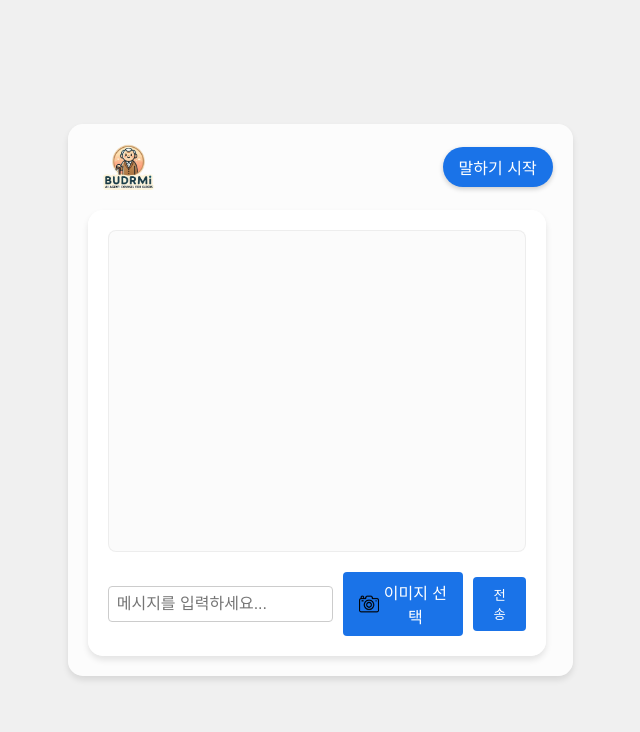
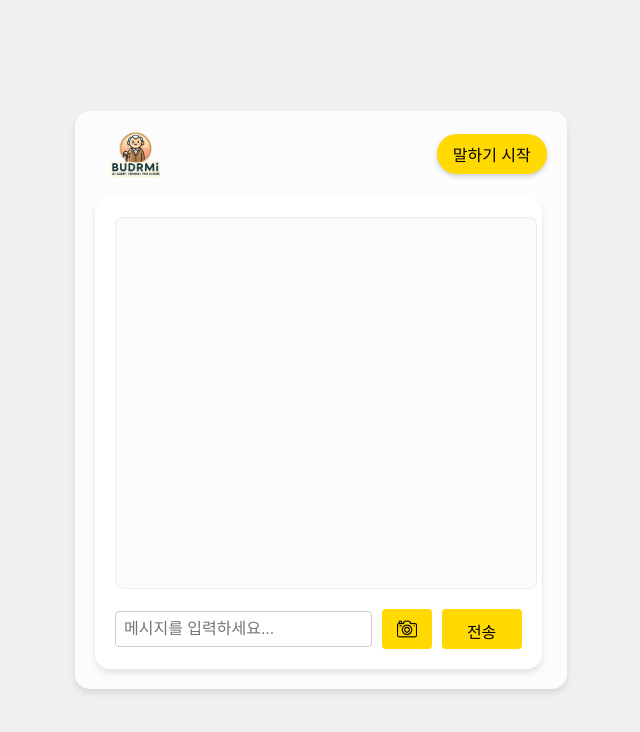
Before and after one commit to bellkjtt/react-fastapi-websocker, a React (Create React App) app: page / in a window 1280 px wide. Shown: the top 732 px of the page, without its empty margins (314-954 px from the left). Built offline with nearby package versions, Linux system fonts and the light colour scheme.

Commit message:
css 수정

```diff
--- a/src/App.js
+++ b/src/App.js
@@ -1,8 +1,7 @@
-import React, { useState, useEffect, useRef } from 'react';
+import React, { useState, useEffect} from 'react';
 import './styles/App.css';
 import Header from './components/Header';
 import ChatContainer from './components/ChatContainer';
-import Waveform from './components/Waveform';
 import useSpeechRecognition from './components/useSpeechRecognition';
 import backgroundImage from './images/Background.png';
 
@@ -15,8 +14,7 @@ function App() {
   const [analyser, setAnalyser] = useState(null);
   const [volume, setVolume] = useState(0);
 
-  const audioRef = useRef(null);
-  const VOLUME_THRESHOLD = 35;
+  const VOLUME_THRESHOLD = 30;
   const BASE_CIRCLE_SIZE = 75; // 기본 원 크기
   const MAX_CIRCLE_GROWTH = 150; // 최대 크기 증가량
 
--- a/src/components/ChatContainer.css
+++ b/src/components/ChatContainer.css
@@ -14,7 +14,7 @@ body {
 
 #container {
     width: 90%;
-    max-width: 600px;
+    max-width: 700px;
     z-index: 1;
     background-color: rgba(255, 255, 255, 0.8);
     padding: 20px;
@@ -37,15 +37,15 @@ body {
     padding: 8px 16px;
     border: none;
     border-radius: 20px;
-    background-color: #1a73e8;
-    color: white;
+    background-color: #ffd900;
+    color: black;
     cursor: pointer;
     transition: all 0.3s ease;
     box-shadow: 0 2px 5px rgba(0, 0, 0, 0.2);
 }
 
 #recordButton:hover {
-    background-color: #1558d6;
+    background-color: #e0850e;
     transform: translateY(-2px);
     box-shadow: 0 4px 8px rgba(0, 0, 0, 0.2);
 }
@@ -54,7 +54,8 @@ body {
     flex-grow: 1;
     display: flex;
     flex-direction: column;
-    height: 300px;
+    width: 400px;
+    height: 350px;
     overflow-y: auto;
     border: 1px solid rgba(224, 224, 224, 0.5);
     border-radius: 8px;
@@ -106,17 +107,20 @@ body {
 }
 
 #sendButton {
-    padding: 8px 16px;
-    background-color: #1a73e8;
-    color: white;
+    padding: 10px 16px;
+    background-color: #ffd900;
+    color: black;
     border: none;
     border-radius: 4px;
     cursor: pointer;
     transition: background-color 0.3s;
+    width: 80px; /* 버튼의 너비 */
+    height: 40px; /* 버튼의 높이 */
+    font-size: 16px; /* 텍스트 크기 */
 }
 
 #sendButton:hover {
-    background-color: #1558d6;
+    background-color: #e0850e;
 }
 
 #imageInput {
@@ -126,23 +130,27 @@ body {
 #imageLabel {
     display: inline-flex;
     align-items: center;
-    padding: 8px 16px;
-    background-color: #1a73e8;
+    padding: 0px 5px;
+    background-color: #ffd900;
     color: white;
     border: none;
     border-radius: 4px;
     cursor: pointer;
     text-align: center;
     transition: background-color 0.3s;
+    width: 40px; /* 버튼의 너비 */
+    height: 40px; /* 버튼의 높이 */
+    font-size: 12px; /* 텍스트 크기 */
 }
 
 #imageLabel:hover {
-    background-color: #1558d6;
+    background-color: #e0850e;
 }
 
 .camera-icon {
     width: 20px;
     height: 20px;
+    padding: 4px 10px;
     vertical-align: middle;
     margin-right: 5px;
 }
--- a/src/components/ChatContainer.js
+++ b/src/components/ChatContainer.js
@@ -54,7 +54,7 @@ const ChatContainer = ({ messages, onSendMessage, currentTranscript }) => {
         />
         <label htmlFor="imageInput" id="imageLabel">
           <img src={cameraIcon} alt="카메라 아이콘" className="camera-icon" />
-          이미지 선택
+
         </label>
         <input
           type="file"
--- a/src/components/Header.css
+++ b/src/components/Header.css
@@ -3,7 +3,7 @@
     padding: 8px 16px;
     border: none;
     border-radius: 20px;
-    background-color: #1a73e8;
+    background-color: #ffd900;
     color: white;
     cursor: pointer;
     transition: all 0.3s ease;
```
